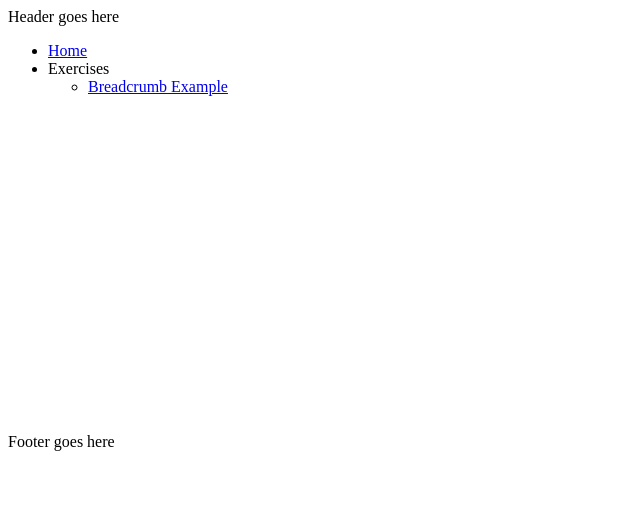
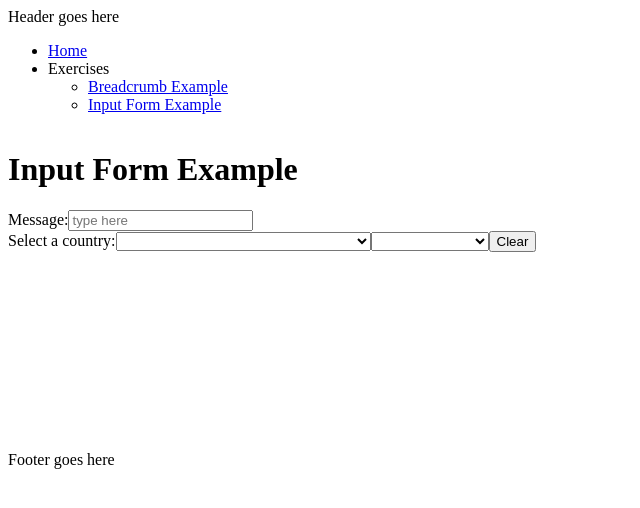
Before and after one commit to janlajara/vue3-practice, a Vue app: page /#/exercises/input-form in a window 1280 px wide. Shown: the top 508 px of the page, without its empty margins (0-640 px from the left). Built offline with nearby package versions, Linux system fonts and the light colour scheme.

Commit message:
Input form sample

```diff
--- a/src/router/index.js
+++ b/src/router/index.js
@@ -15,6 +15,10 @@ const routes = [
       path: 'breadcrumb',
       name: 'Breadcrumb Example',
       component: () => import('../views/contents/exercises/BreadcrumbExample.vue'),
+    }, {
+      path: 'input-form',
+      name: 'Input Form Example',
+      component: () => import('../views/contents/exercises/InputFormExample.vue')
     }]
   }
 ]
--- /dev/null
+++ b/src/views/contents/exercises/InputFormExample.vue
@@ -0,0 +1,97 @@
+<template>
+    <div>
+        <label>Message:</label>
+        <input v-model="message" placeholder="type here"/>{{message}}
+    </div>
+    <div>
+        <label>Select a country:</label>
+        <select v-model="selectedBloc">
+            <option disabled value="">Select a bloc</option>
+            <option v-for="(bloc, i) in blocs" :key="i" :value="bloc.code">
+                {{ bloc.name }}
+            </option>
+        </select>
+        <select v-model="selectedCountry">
+            <option disabled value="">Select a country</option>
+            <option v-for="(country, i) in countries" :key="i">
+                {{country.name}}
+            </option>
+        </select>
+        <button @click="clear">Clear</button>
+        <div v-if="countryDetail">
+            <label>Country Profile</label>
+            <br/>
+            <img :src="countryDetail.flag" style="max-height: 100px"/>
+            <p>Name: {{countryDetail.name}}</p>
+            <p>Capital: {{countryDetail.capital}}</p>
+            <p>Region: {{countryDetail.region}}</p>
+        </div>
+    </div>
+</template>
+
+<script>
+import {ref, watch} from 'vue'
+const axios = require('axios')
+
+const getCountriesByBloc = async (bloc) => {
+    const response = await axios.get(`https://restcountries.eu/rest/v2/regionalbloc/${bloc}`)
+    return response.data
+}
+
+const getCountryDetailsByName = async (country) => {
+    const response = await axios.get(`https://restcountries.eu/rest/v2/name/${country}`)
+    return response.data[0]
+}
+
+export default {
+    setup() {
+        const message = ref()
+        const blocs = ref([
+            {name: 'Association of Southeast Asian Nations', code: 'ASEAN'},
+            {name: 'African Union', code: 'AU'},
+            {name: 'Pacific Alliance', code: 'PA'},
+            {name: 'European Union', code: 'EU'},
+        ])
+        let selectedBloc = ref()
+        let countries = ref([])
+        let selectedCountry = ref()
+        let countryDetail = ref()
+
+        const clearCountry = () => {
+            selectedCountry.value = ''
+            countryDetail.value = null
+        }
+
+        const clearBloc = () => {
+            selectedBloc.value = ''
+            countries.value = []
+            clearCountry()
+        }
+
+        watch(()=> selectedBloc.value,
+            async (code) => {
+                if (code) {
+                    countries.value = await getCountriesByBloc(code)
+                    countryDetail.value = null
+                }
+            }
+        )
+
+        watch(()=> selectedCountry.value,
+            async (country) => {
+                countryDetail.value = await getCountryDetailsByName(country)
+            }
+        )
+
+        return {
+            message,
+            selectedBloc,
+            blocs,
+            selectedCountry,
+            countries,
+            countryDetail,
+            clear: clearBloc
+        }
+    }
+}
+</script>
```
